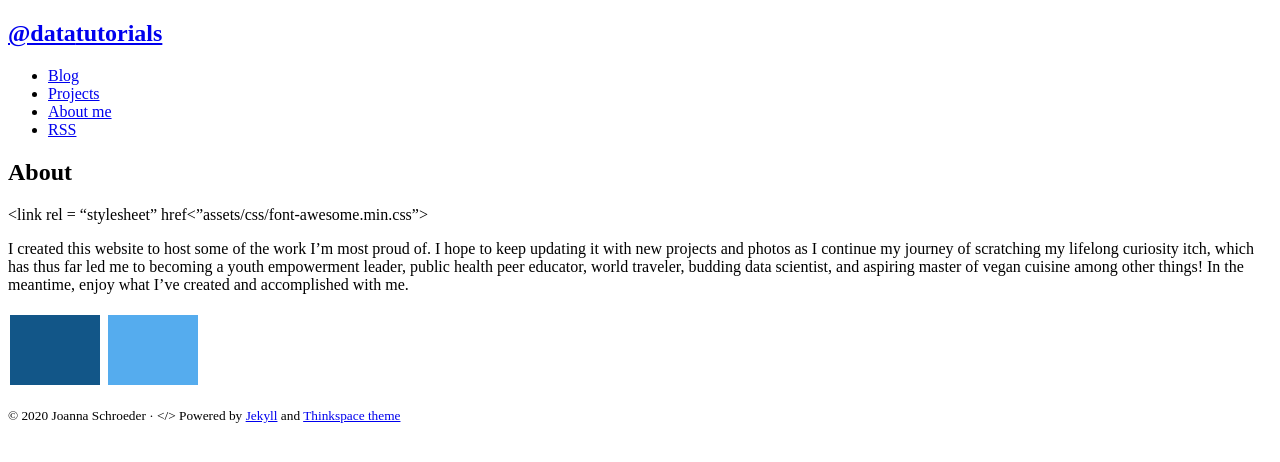
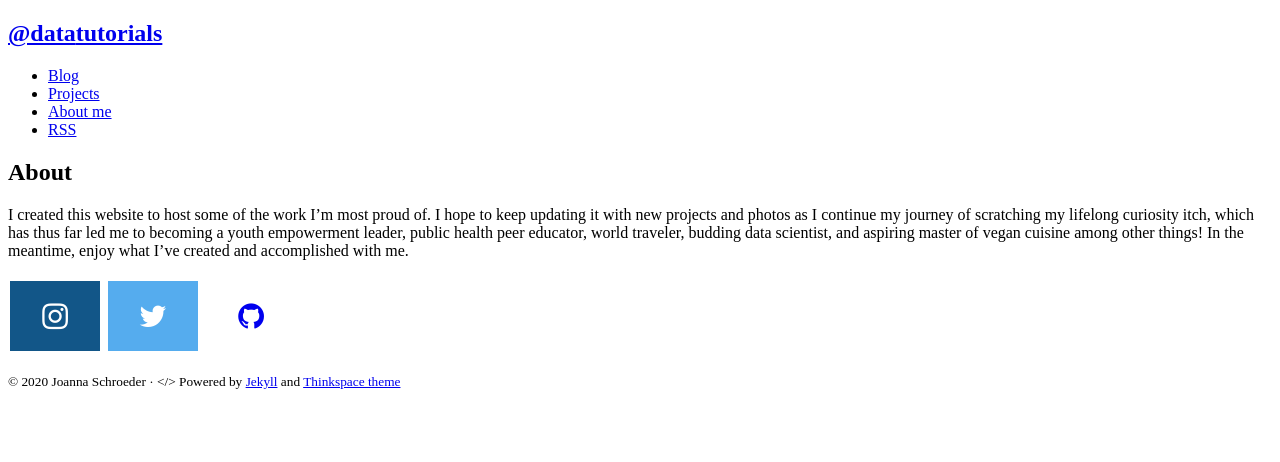
Before and after one commit to jo-schroeder/jo-schroeder.github.io, a Jekyll site: the page built from about.md, in a window 1280 px wide. Shown: the top 462 px of the page. Built offline with Jekyll 4.4.1, drawn with Linux system fonts in a browser that asks for light colours; nearby versions of some CDN libraries.

Commit message:
Update about.md

```diff
--- a/about.md
+++ b/about.md
@@ -4,7 +4,7 @@
 permalink: /about/
 ---
 
-<link rel = "stylesheet" href<"assets/css/font-awesome.min.css">
+<link href='https://cdnjs.cloudflare.com/ajax/libs/font-awesome/4.7.0/css/font-awesome.min.css' rel='stylesheet' type='text/css'>
 <style>
  .fa {
   padding: 20px;
```
